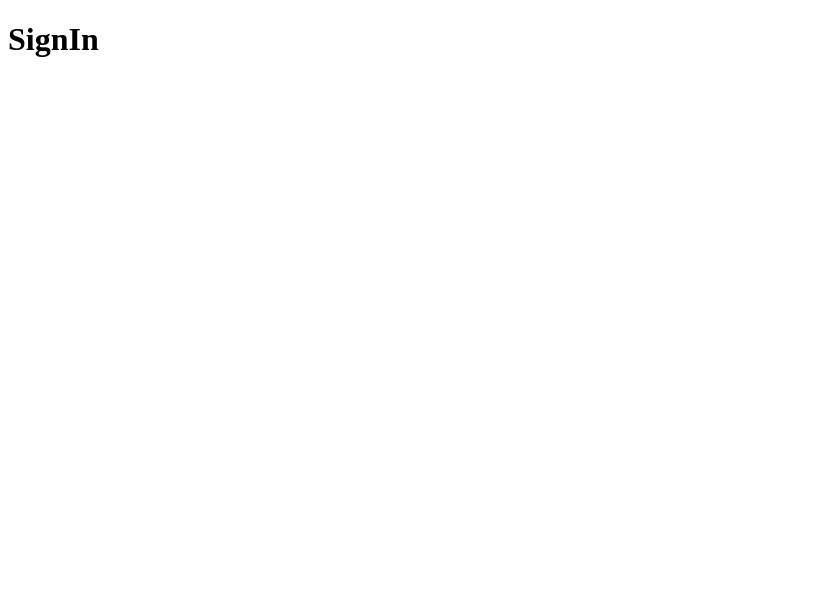
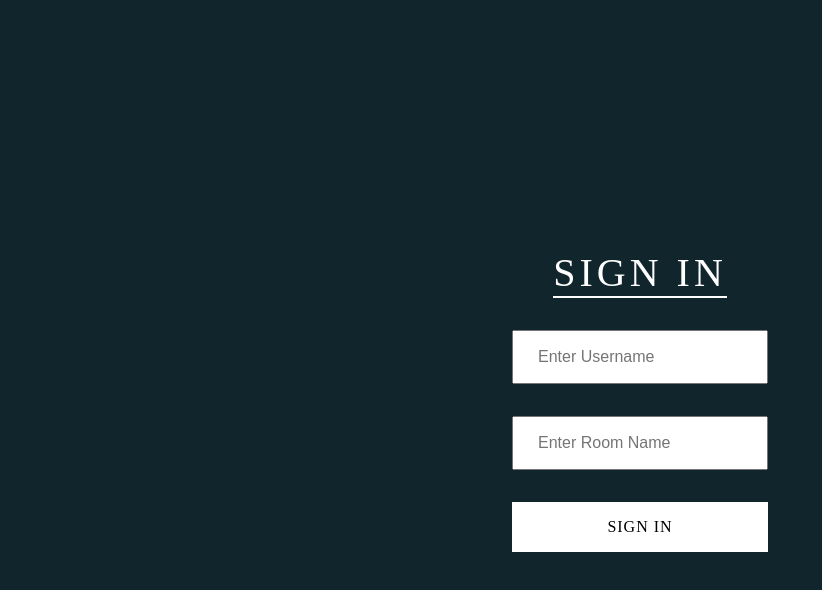
Before and after one commit to pisc9211/chat-app, a React (Create React App) app in the folder client/: page / in a window 1280 px wide. Shown: the top 590 px of the page, without its empty margins (0-822 px from the left). Built offline with nearby package versions, Linux system fonts and the light colour scheme.

Commit message:
styled signin page

```diff
--- /dev/null
+++ b/client/src/components/Chat/Chat.styled.js
@@ -0,0 +1 @@
+import styled from 'styled-components'
--- a/client/src/components/SignIn/SignIn.js
+++ b/client/src/components/SignIn/SignIn.js
@@ -1,5 +1,19 @@
 import React from "react"
 
-const SignIn = () => <h1>SignIn</h1>
+import { FormContainer, Form, Title, Input, SignInButton } from './SignIn.styled'
+
+const SignIn = () => {
+
+  return (
+    <FormContainer>
+      <Form>
+        <Title>Sign In</Title>
+        <Input placeholder="Enter Username" />
+        <Input placeholder="Enter Room Name" />
+        <SignInButton>Sign In</SignInButton>
+      </Form>
+    </FormContainer>
+  )
+}
 
 export default SignIn
--- /dev/null
+++ b/client/src/components/SignIn/SignIn.styled.js
@@ -0,0 +1,53 @@
+import styled from "styled-components";
+import { Link } from 'react-router-dom'
+
+export const FormContainer = styled.div`
+  height: 100vh;
+  background: #11262C;
+  display: flex;
+  justify-content: center;
+  align-items: center;
+`
+
+export const Form = styled.form`
+  width: 20%;
+  text-align: center;
+
+  @media (max-width: 320px) {
+    width: 90%
+  }
+
+  @media (min-width: 321px) and (max-width: 768px) {
+    width: 60%
+  }
+`
+
+export const Title = styled.h1`
+  display: inline-block;
+  margin-bottom: 2rem;
+  color: #fff;
+  font-size: 2.5rem;
+  text-transform: uppercase;
+  letter-spacing: 4px;
+  font-weight: 400;
+  border-bottom: 2px solid #fff;
+`
+
+export const Input = styled.input`
+  width: 100%;
+  padding: 1rem 1.5rem;
+  margin-bottom: 2rem;
+  font-size: 1rem;
+`
+
+export const SignInButton = styled(Link)`
+  display: block;
+  width: 100%;
+  padding: 1rem 2.5rem;
+  font-size: 1rem;
+  background: #fff;
+  text-decoration: none;
+  color: #000;
+  text-transform: uppercase;
+  letter-spacing: 1px;
+`
--- /dev/null
+++ b/client/src/index.css
@@ -0,0 +1,5 @@
+* {
+  padding: 0;
+  margin: 0;
+  box-sizing: border-box;
+}
--- a/client/src/index.js
+++ b/client/src/index.js
@@ -1,6 +1,7 @@
 import React from 'react'
 import ReactDOM from 'react-dom'
 
+import './index.css'
 import App from './App'
 
 ReactDOM.render(<App />, document.querySelector('#root'))
```
